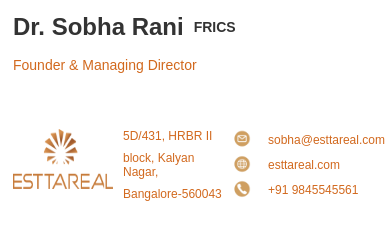
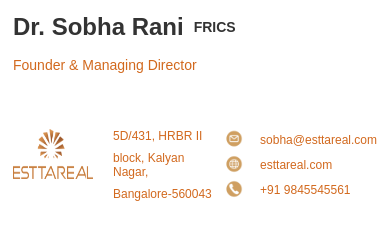
Before and after one commit to ananyaballal/Outlook-signature, a plain HTML site: page index.html in a window 390 px wide. Drawn offline with Linux system fonts and the light colour scheme.

Commit message:
Working on outlook

```diff
--- a/index.html
+++ b/index.html
@@ -54,13 +54,13 @@
           padding: 5px;
         }
         .logo img {
-          width: 100px !important;
-          height: 60px !important;
+          width: 80px !important;
+          height: 50px !important;
           margin-top: 0 !important;
         }
         .address {
           font-size: 12px !important;
-          padding-left: 10px;
+          padding-left: 20px;
           width:100px;
         }
         .contact-container a {
@@ -75,7 +75,7 @@
         }
         .address-container,
         .contact-container {
-          padding-left: 0 !important;
+
           padding-top: 0 !important;
           width: 100% !important;
         }
```
